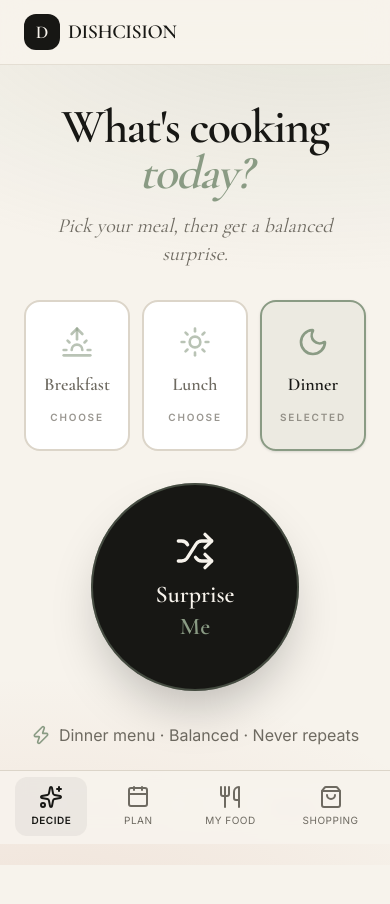
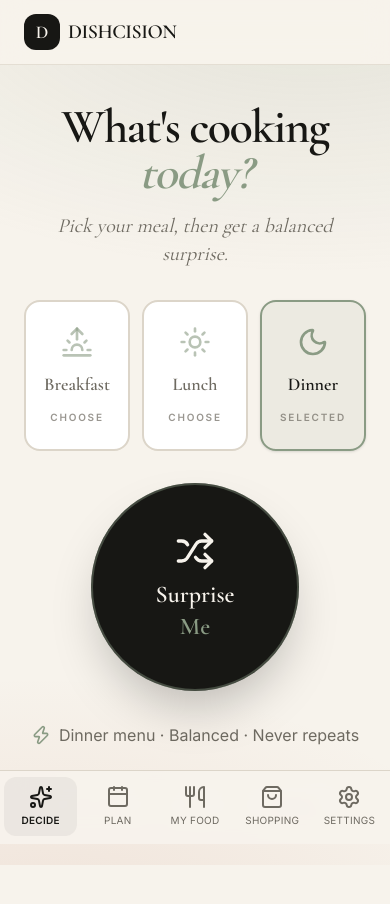
Before and after one commit to jeffkaberagithara-guru/dishcision, a Next.js app: page / in a window 390 px wide. Shown: the top 904 px of the page. Built offline with nearby package versions, Linux system fonts and the light colour scheme.

Commit message:
Add Settings to bottom nav and give even layout on narrow screens

```diff
--- a/components/layout/bottom-nav.tsx
+++ b/components/layout/bottom-nav.tsx
@@ -3,7 +3,7 @@
 import React from "react";
 import Link from "next/link";
 import { usePathname } from "next/navigation";
-import { Sparkles, Calendar, Utensils, ShoppingBag } from "lucide-react";
+import { Sparkles, Calendar, Utensils, ShoppingBag, Settings } from "lucide-react";
 import { cn } from "@/lib/utils";
 
 const scrollToTop = () => {
@@ -18,10 +18,11 @@ export const BottomNav: React.FC = () => {
     { href: "/app/plan", label: "Plan", icon: Calendar },
     { href: "/app/my-food", label: "My Food", icon: Utensils },
     { href: "/app/shopping", label: "Shopping", icon: ShoppingBag },
+    { href: "/app/settings", label: "Settings", icon: Settings },
   ];
 
   return (
-    <nav className="md:hidden fixed bottom-0 left-0 right-0 z-40 bg-[#F7F3EC]/95 backdrop-blur-md border-t border-[#DCD5C9] px-2 pb-[max(0.5rem,env(safe-area-inset-bottom))] pt-1.5 flex justify-around items-center">
+    <nav className="lg:hidden fixed bottom-0 left-0 right-0 z-40 bg-[#F7F3EC]/95 backdrop-blur-md border-t border-[#DCD5C9] px-1 pb-[max(0.5rem,env(safe-area-inset-bottom))] pt-1.5 flex items-stretch gap-1">
       {links.map(({ href, label, icon: Icon }) => {
         const isActive = href === "/" ? pathname === "/" : pathname.startsWith(href);
         return (
@@ -30,14 +31,14 @@ export const BottomNav: React.FC = () => {
             href={href}
             onClick={scrollToTop}
             className={cn(
-              "flex flex-col items-center gap-1 text-[10px] uppercase tracking-wider font-sans py-2 px-4 rounded-xl min-w-[4.5rem]",
+              "flex flex-1 flex-col items-center justify-center gap-1 text-[10px] uppercase tracking-wide font-sans py-2 px-1 rounded-xl min-w-0",
               isActive
                 ? "text-[#171714] bg-[#171714]/5 font-semibold"
                 : "text-[#6E6A61] hover:text-[#171714]",
             )}
           >
-            <Icon className="w-6 h-6" />
-            <span>{label}</span>
+            <Icon className="w-6 h-6 shrink-0" />
+            <span className="truncate w-full text-center">{label}</span>
           </Link>
         );
       })}
```
